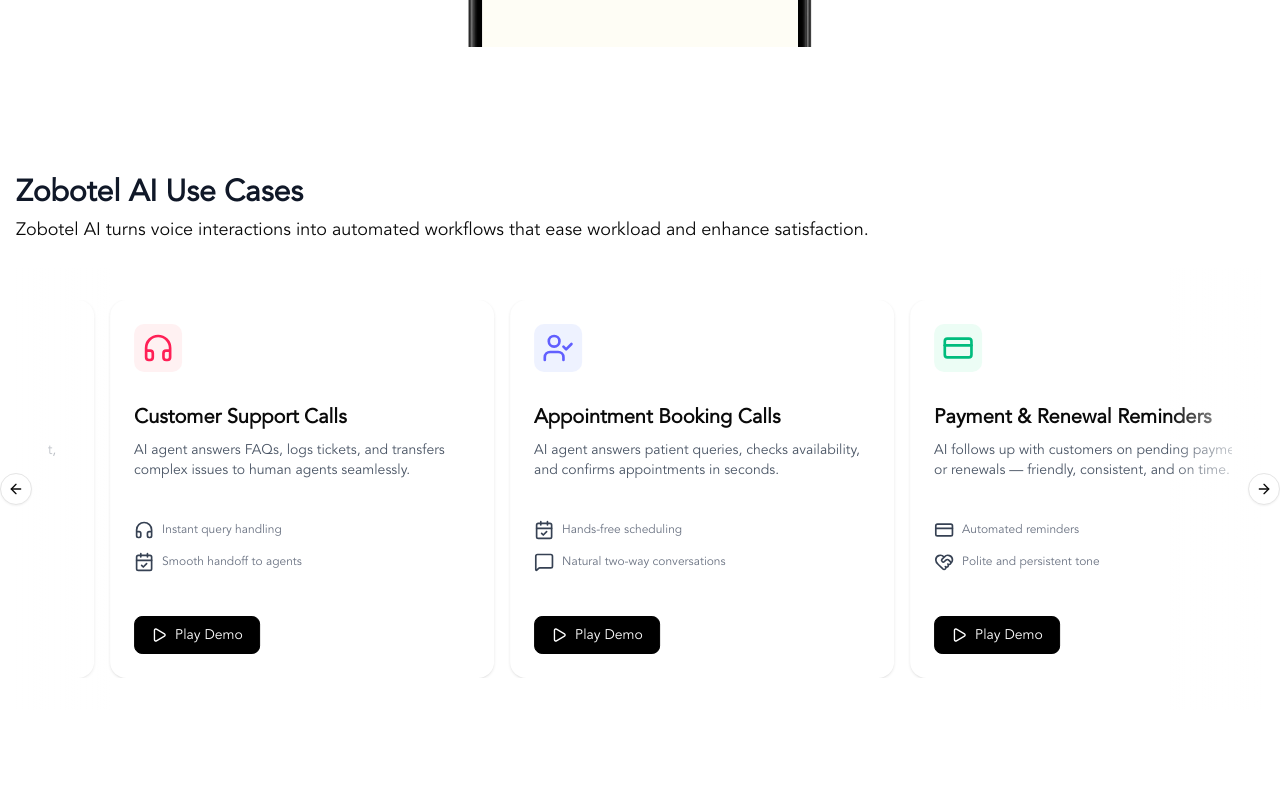
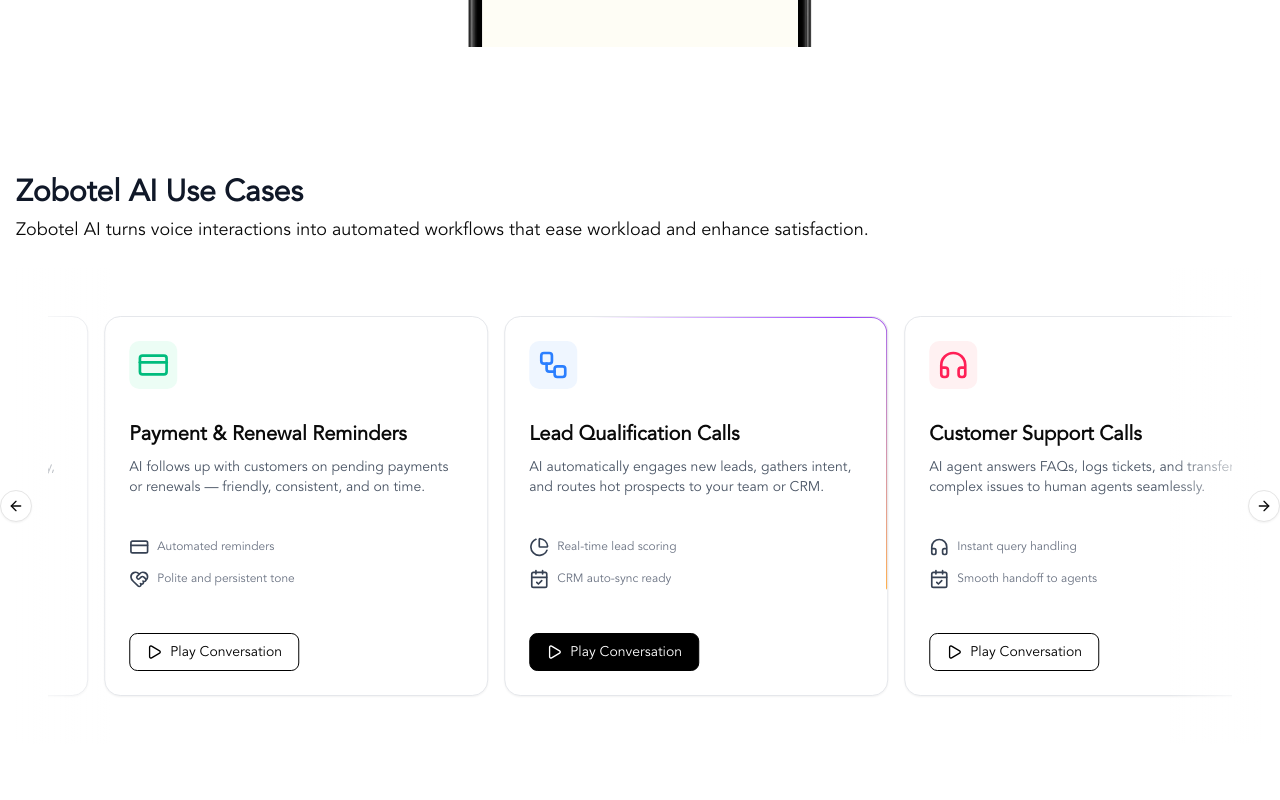
Before and after one commit to dipu-726/zobitel-ui, a React (Vite) app: page / in a window 1280 px wide. Shown: the part 962-1762 px from the top of the page. Built offline with nearby package versions, Linux system fonts and the light colour scheme.

Commit message:
fix: border

```diff
--- /dev/null
+++ b/src/components/ui/border-beam.tsx
@@ -0,0 +1,105 @@
+import { motion } from "motion/react"
+
+import { cn } from "@/lib/utils"
+
+interface BorderBeamProps {
+  /**
+   * The size of the border beam.
+   */
+  size?: number
+  /**
+   * The duration of the border beam.
+   */
+  duration?: number
+  /**
+   * The delay of the border beam.
+   */
+  delay?: number
+  /**
+   * The color of the border beam from.
+   */
+  colorFrom?: string
+  /**
+   * The color of the border beam to.
+   */
+  colorTo?: string
+  /**
+   * The motion transition of the border beam.
+   */
+  transition?: any
+  /**
+   * The class name of the border beam.
+   */
+  className?: string
+  /**
+   * The style of the border beam.
+   */
+  style?: React.CSSProperties
+  /**
+   * Whether to reverse the animation direction.
+   */
+  reverse?: boolean
+  /**
+   * The initial offset position (0-100).
+   */
+  initialOffset?: number
+  /**
+   * The border width of the beam.
+   */
+  borderWidth?: number
+}
+
+export const BorderBeam = ({
+  className,
+  size = 50,
+  delay = 0,
+  duration = 6,
+  colorFrom = "#ffaa40",
+  colorTo = "#9c40ff",
+  transition,
+  style,
+  reverse = false,
+  initialOffset = 0,
+  borderWidth = 1,
+}: BorderBeamProps) => {
+  return (
+    <div
+      className="pointer-events-none absolute inset-0 rounded-[inherit] border-(length:--border-beam-width) border-transparent [mask-image:linear-gradient(transparent,transparent),linear-gradient(#000,#000)] [mask-composite:intersect] [mask-clip:padding-box,border-box]"
+      style={
+        {
+          "--border-beam-width": `${borderWidth}px`,
+        } as React.CSSProperties
+      }
+    >
+      <motion.div
+        className={cn(
+          "absolute aspect-square",
+          "bg-gradient-to-l from-[var(--color-from)] via-[var(--color-to)] to-transparent",
+          className
+        )}
+        style={
+          {
+            width: size,
+            offsetPath: `rect(0 auto auto 0 round ${size}px)`,
+            "--color-from": colorFrom,
+            "--color-to": colorTo,
+            ...style,
+          } as any
+        }
+        initial={{ offsetDistance: `${initialOffset}%` }}
+        animate={{
+          offsetDistance: reverse
+            ? [`${100 - initialOffset}%`, `${-initialOffset}%`]
+            : [`${initialOffset}%`, `${100 + initialOffset}%`],
+        }}
+        transition={{
+          repeat: Infinity,
+          ease: "linear",
+          duration,
+          delay: -delay,
+          ...transition,
+        }}
+      />
+    </div>
+  )
+}
--- a/src/modules/static/home/components/useCases/UseCases.tsx
+++ b/src/modules/static/home/components/useCases/UseCases.tsx
@@ -1,4 +1,4 @@
-import React, { useState } from "react";
+import React, { useState, useEffect, useRef } from "react";
 import Autoplay from "embla-carousel-autoplay";
 
 import {
@@ -8,6 +8,8 @@
   CarouselNext,
   CarouselPrevious,
 } from "@/components/ui/carousel";
+
+import { BorderBeam } from "@/components/ui/border-beam";
 
 import {
   CalendarCheck,
@@ -100,11 +102,49 @@
     ],
     buttonText: "Live Demo",
   },
+  {
+    icon: (
+      <Headphones className="w-12 h-12 text-rose-500 bg-rose-50 p-2 rounded-lg" />
+    ),
+    title: "Customer Support Calls",
+    description:
+      "AI agent answers FAQs, logs tickets, and transfers complex issues to human agents seamlessly.",
+    stats: [
+      {
+        value: <Headphones className="w-5 h-5 text-gray-700" />,
+        label: "Instant query handling",
+      },
+      {
+        value: <CalendarCheck className="w-5 h-5 text-gray-700" />,
+        label: "Smooth handoff to agents",
+      },
+    ],
+    buttonText: "Live Demo",
+  },
+  {
+    icon: (
+      <Headphones className="w-12 h-12 text-rose-500 bg-rose-50 p-2 rounded-lg" />
+    ),
+    title: "Customer Support Calls",
+    description:
+      "AI agent answers FAQs, logs tickets, and transfers complex issues to human agents seamlessly.",
+    stats: [
+      {
+        value: <Headphones className="w-5 h-5 text-gray-700" />,
+        label: "Instant query handling",
+      },
+      {
+        value: <CalendarCheck className="w-5 h-5 text-gray-700" />,
+        label: "Smooth handoff to agents",
+      },
+    ],
+    buttonText: "Live Demo",
+  },
 ];
 
 // Lucide icons for play/pause
 
-function UseCaseCard({ data }) {
+function UseCaseCard({ data, isCenter }) {
   const { icon, title, description, stats, buttonText } = data;
   const [isPlaying, setIsPlaying] = useState(false);
 
@@ -120,7 +160,8 @@
   };
 
   return (
-    <div className="flex flex-col p-6 bg-white rounded-2xl shadow-sm max-w-sm transition hover:shadow-md h-full">
+    <div className="flex flex-col p-6 bg-white rounded-2xl shadow-xs border border-gray-200 max-w-sm transition hover:shadow-md h-full relative">
+      {isCenter && <BorderBeam duration={3} size={400} />}
       {/* Icon */}
       <div className="relative">{icon}</div>
 
@@ -147,17 +188,21 @@
       <button
         type="button"
         onClick={handlePlayPause}
-        className="mt-5 inline-flex items-center gap-2 rounded-md border border-black bg-black px-4 py-2 text-sm text-white transition-all duration-200 hover:scale-[1.02] active:scale-[0.97] w-auto self-start"
+        className={`mt-5 inline-flex items-center gap-2 rounded-md border border-black px-4 py-2 text-sm transition-all duration-200 hover:scale-[1.02] active:scale-[0.97] w-auto self-start ${
+          isCenter
+            ? "bg-black text-white"
+            : "bg-white text-black"
+        }`}
       >
         {isPlaying ? (
           <>
             <Pause className="w-4 h-4" />
-            Pause Demo
+            Pause Conversation
           </>
         ) : (
           <>
             <Play className="w-4 h-4" />
-            Play Demo
+            Play Conversation
           </>
         )}
       </button>
@@ -168,12 +213,31 @@
 const UseCases = () => {
   const plugin = React.useRef(
     Autoplay({
-      delay: 1500,
-      stopOnFocusIn: false,
+      delay: 3000,
+      stopOnFocusIn: true,
       stopOnInteraction: false,
       stopOnMouseEnter: true,
     })
   );
+
+  const [api, setApi] = useState(null);
+  const [centerIndex, setCenterIndex] = useState(0);
+
+  useEffect(() => {
+    if (!api) return;
+
+    const updateCenterIndex = () => {
+      const selectedIndex = api.selectedScrollSnap();
+      setCenterIndex(selectedIndex);
+    };
+
+    updateCenterIndex();
+    api.on("select", updateCenterIndex);
+
+    return () => {
+      api.off("select", updateCenterIndex);
+    };
+  }, [api]);
 
   return (
     <div className="px-4 py-20 mx-auto max-w-7xl">
@@ -191,6 +255,7 @@
         <div className="absolute right-0 top-0 bottom-0 w-24 bg-linear-to-l from-white to-transparent z-10 pointer-events-none" />
 
         <Carousel
+          setApi={setApi}
           plugins={[plugin.current]}
           className="w-full"
           onMouseEnter={plugin.current.stop}
@@ -201,13 +266,13 @@
             containScroll: false,
           }}
         >
-          <CarouselContent className="-ml-2 md:-ml-4">
+          <CarouselContent className="-ml-2 md:-ml-4 py-4">
             {useCasesData.map((item, index) => (
               <CarouselItem
                 key={index}
                 className="pl-2 md:pl-4 md:basis-1/2 lg:basis-1/3"
               >
-                <UseCaseCard data={item} />
+                <UseCaseCard data={item} isCenter={index === centerIndex} />
               </CarouselItem>
             ))}
           </CarouselContent>
```
